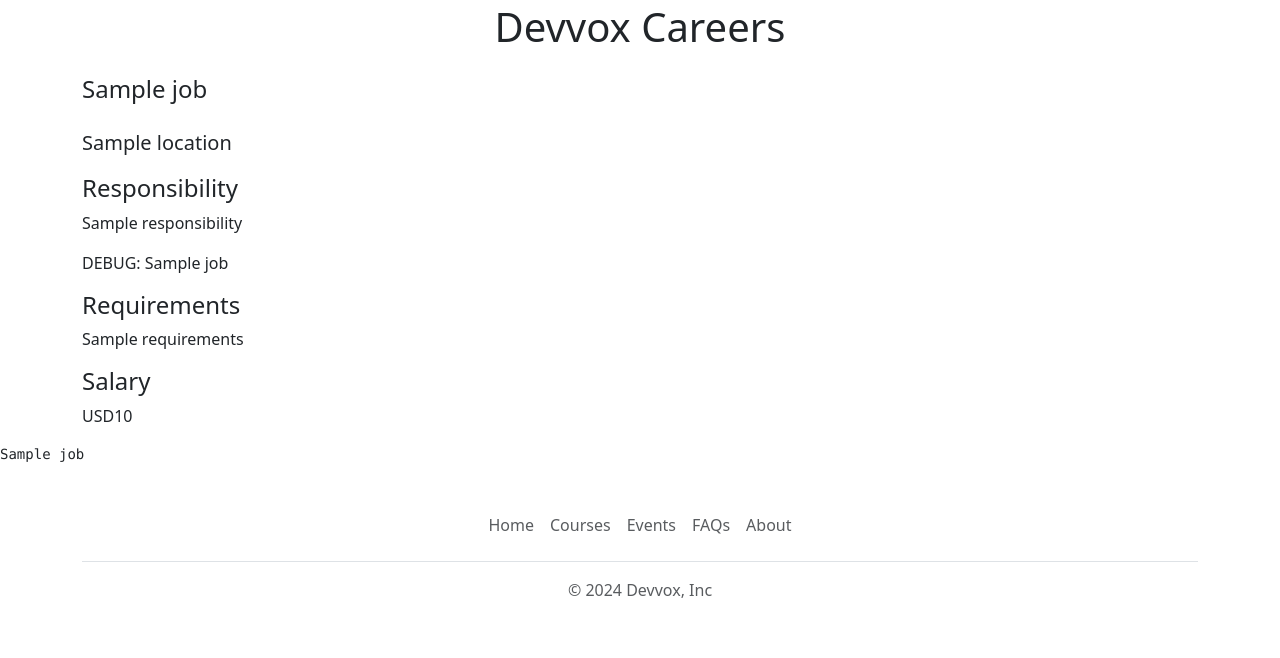
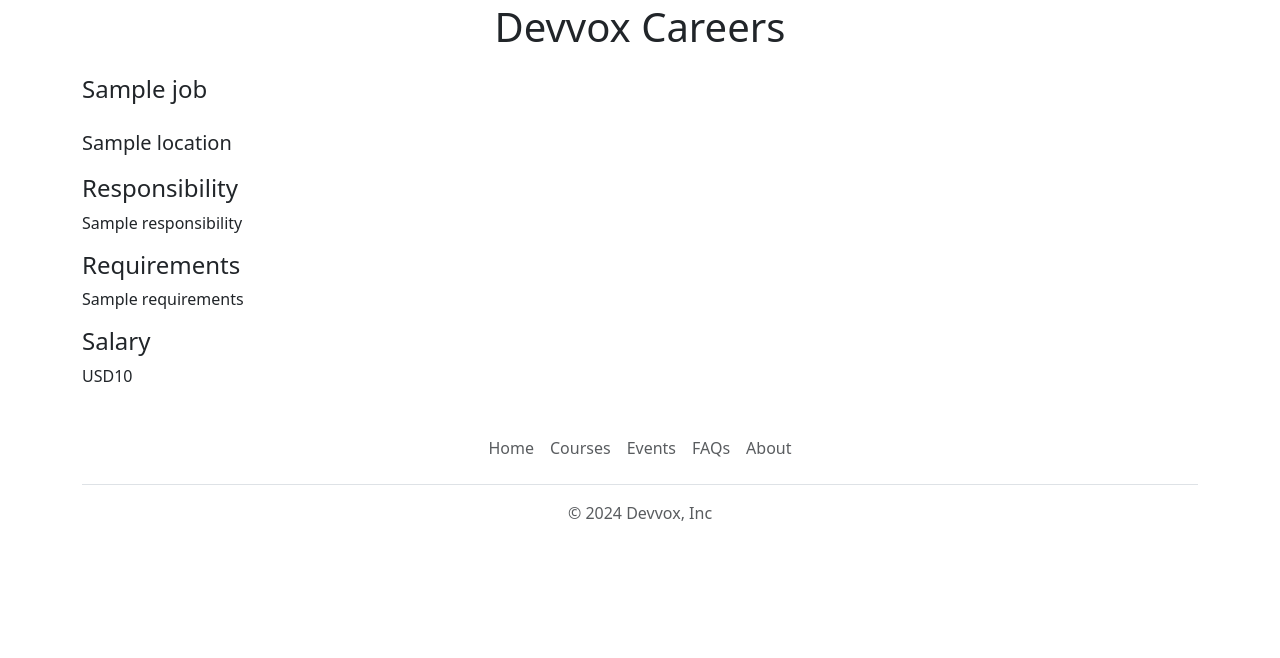
Before and after one commit to Josephorokpo/Devvox-careers-website, a Flask app: template templates/jobpage.html in a window 1280 px wide. Shown: the part 437-1095 px from the top of the page. After the commit the page ends 958 px from the top, so only its background shows below. Run offline with Flask 3, Linux system fonts and the light colour scheme; the template is opened without the code that fills it: most values are stand-ins (such as "Sample title", 1, 10 or a date in 2020).

Commit message:
Update jobpage.html

```diff
--- a/templates/jobpage.html
+++ b/templates/jobpage.html
@@ -13,15 +13,11 @@
       <p class="lead">{{ job.location }}</p>
       <h4>Responsibility</h4>
       <p>{{ job.responsibility }}</p>
-
-      <p>DEBUG: {{ job }}</p><!-- Add this line to print the entire job object -->
       <h4>Requirements</h4>
       <p>{{ job.requirements }}</p>
       <h4>Salary</h4>
       <p>{{ job.currency }}{{ job.salary }}</p>
     </div>
-    <!-- Debugging: Print job dictionary -->
-    <pre>{{ job }}</pre>
      {% include 'footer.html' %}
   </body>
 </html>
```
